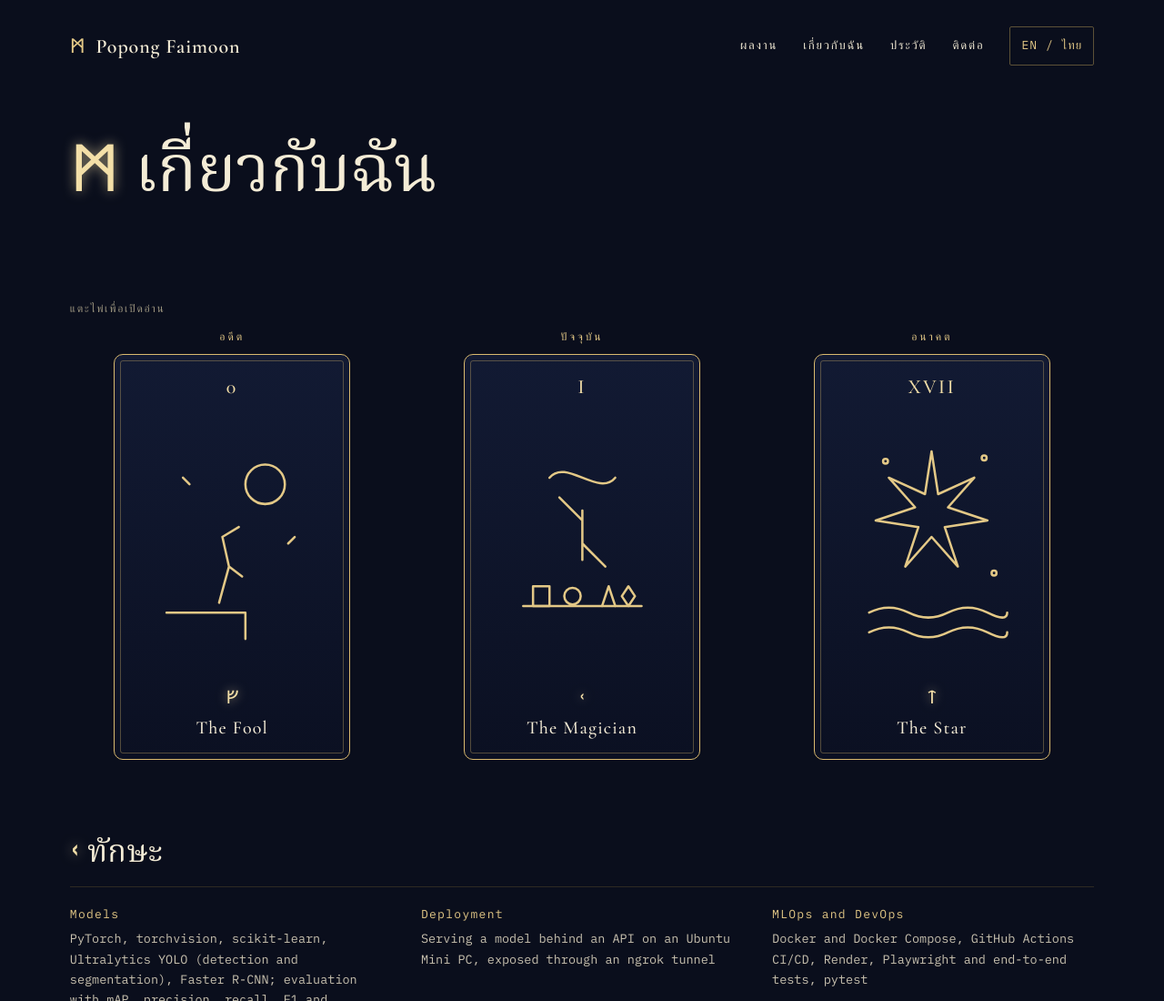
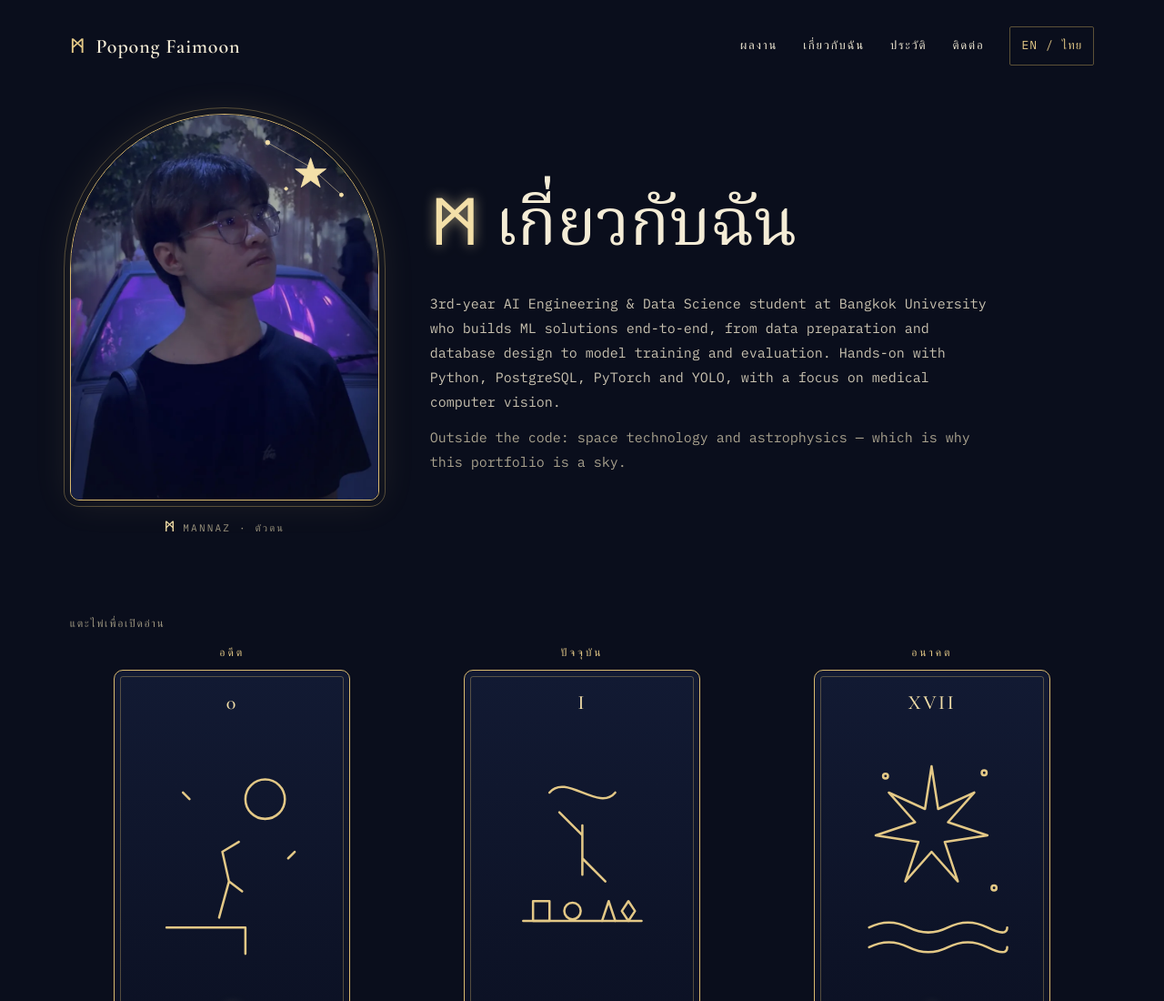
Before and after one commit to popongfm/popongfm.github.io, an Astro site: page /th/about in a window 1280 px wide. Shown: the top 1100 px of the page at 91% size. Built offline with nearby package versions, Linux system fonts and the light colour scheme; Astro itself is replaced by a stand-in of ours; a web font is replaced by a local one.

Commit message:
feat: add portrait medallion on home and sky-gazing portrait on about
Co-Authored-By: Claude Opus 5.5 <noreply@anthropic.com>
Claude-Session: https://claude.ai/code/session_014ooLQpqC4uEsEC8tRBRAhb

```diff
--- /dev/null
+++ b/src/components/SelfPortrait.astro
@@ -0,0 +1,39 @@
+---
+import type { Locale } from '../data/site';
+import { t } from '../i18n/ui';
+interface Props { locale: Locale }
+const { locale } = Astro.props;
+---
+<header class="self-wrap">
+  <figure class="self">
+    <div class="arch">
+      <img src="/portrait/portrait-sky.webp" width="800" height="1000" alt="Popong Faimoon looking up at the sky" loading="eager" decoding="async" />
+      <svg class="stars" viewBox="0 0 100 125" aria-hidden="true" focusable="false">
+        <path d="M78 14 l1.2 3.6 3.8 0 -3 2.3 1.1 3.6 -3.1 -2.2 -3.1 2.2 1.1 -3.6 -3 -2.3 3.8 0z" />
+        <circle cx="64" cy="9" r=".7" /><circle cx="88" cy="26" r=".6" /><circle cx="70" cy="24" r=".5" />
+        <polyline points="64,9 78,17 88,26" />
+      </svg>
+    </div>
+    <figcaption><span class="rune" aria-hidden="true">ᛗ</span> Mannaz · {locale === 'th' ? 'ตัวตน' : 'the self'}</figcaption>
+  </figure>
+  <div class="self-text">
+    <h1><span class="rune" aria-hidden="true">ᛗ</span> {t(locale, 'about.title')}</h1>
+    <p class="self-intro">3rd-year AI Engineering &amp; Data Science student at Bangkok University who builds ML solutions end-to-end, from data preparation and database design to model training and evaluation. Hands-on with Python, PostgreSQL, PyTorch and YOLO, with a focus on medical computer vision.</p>
+    <p class="self-intro muted">Outside the code: space technology and astrophysics — which is why this portfolio is a sky.</p>
+  </div>
+</header>
+<style>
+  .self-wrap { display: grid; grid-template-columns: minmax(0, 1fr); gap: 32px 56px; align-items: center; }
+  @media (min-width: 860px) { .self-wrap { grid-template-columns: minmax(0, 340px) minmax(0, 1fr); } }
+  .self { margin: 0; justify-self: center; width: min(340px, 100%); }
+  .arch { position: relative; aspect-ratio: 4 / 5; border-radius: 170px 170px 10px 10px; overflow: hidden; border: 1px solid var(--gold); outline: 1px solid rgba(217, 185, 110, .35); outline-offset: 6px; box-shadow: 0 0 40px rgba(217, 185, 110, .12); }
+  .arch img { width: 100%; height: 100%; object-fit: cover; display: block; }
+  .stars { position: absolute; inset: 0; width: 100%; height: 100%; fill: var(--gold-3); stroke: var(--gold-3); stroke-width: .25; }
+  .stars polyline { fill: none; stroke-opacity: .6; }
+  figcaption { margin-top: 16px; text-align: center; font-size: 11px; letter-spacing: .2em; text-transform: uppercase; color: var(--muted); }
+  figcaption .rune { color: var(--gold-3); font-size: 16px; letter-spacing: 0; }
+  h1 { font-family: var(--font-display); font-weight: 500; font-size: clamp(44px, 6vw, 72px); margin: 0 0 16px; }
+  h1 .rune { color: var(--gold-3); text-shadow: 0 0 14px var(--halo); }
+  .self-intro { color: var(--text-2); font-size: 15px; line-height: 1.8; max-width: 620px; margin: 0 0 12px; }
+  .self-intro.muted { color: #A9A28E; }
+</style>
--- a/src/views/About.astro
+++ b/src/views/About.astro
@@ -4,6 +4,7 @@ import TarotSpread from '../components/TarotSpread.astro';
 import Skills from '../components/Skills.astro';
 import Chronicle from '../components/Chronicle.astro';
 import Contact from '../components/Contact.astro';
+import SelfPortrait from '../components/SelfPortrait.astro';
 import type { Locale } from '../data/site';
 import { t } from '../i18n/ui';
 interface Props { locale: Locale }
@@ -11,7 +12,7 @@ const { locale } = Astro.props;
 ---
 <Base title={`${t(locale, 'about.title')} — Popong Faimoon`} {locale}>
   <div class="wrap about">
-    <h1><span class="rune" aria-hidden="true">ᛗ</span> {t(locale, 'about.title')}</h1>
+    <SelfPortrait {locale} />
     <TarotSpread {locale} />
     <Skills {locale} />
     <Chronicle {locale} />
```
Also changed, not shown: src/components/Hero.astro (+7 -2 lines), src/components/Medallion.astro (added, +23 -0 lines), tests/e2e/portrait.spec.ts (added, +34 -0 lines), public/portrait/portrait-circle.webp (added), public/portrait/portrait-sky.webp (added).
